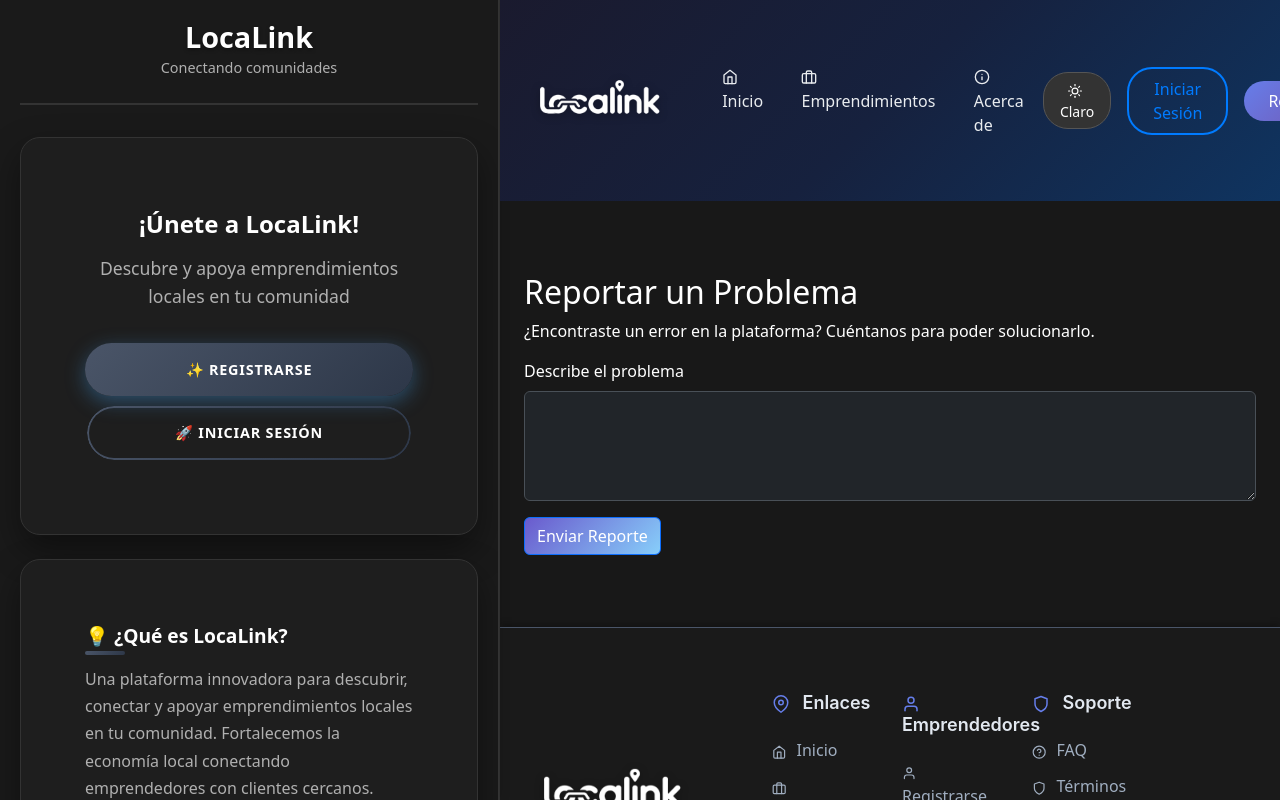
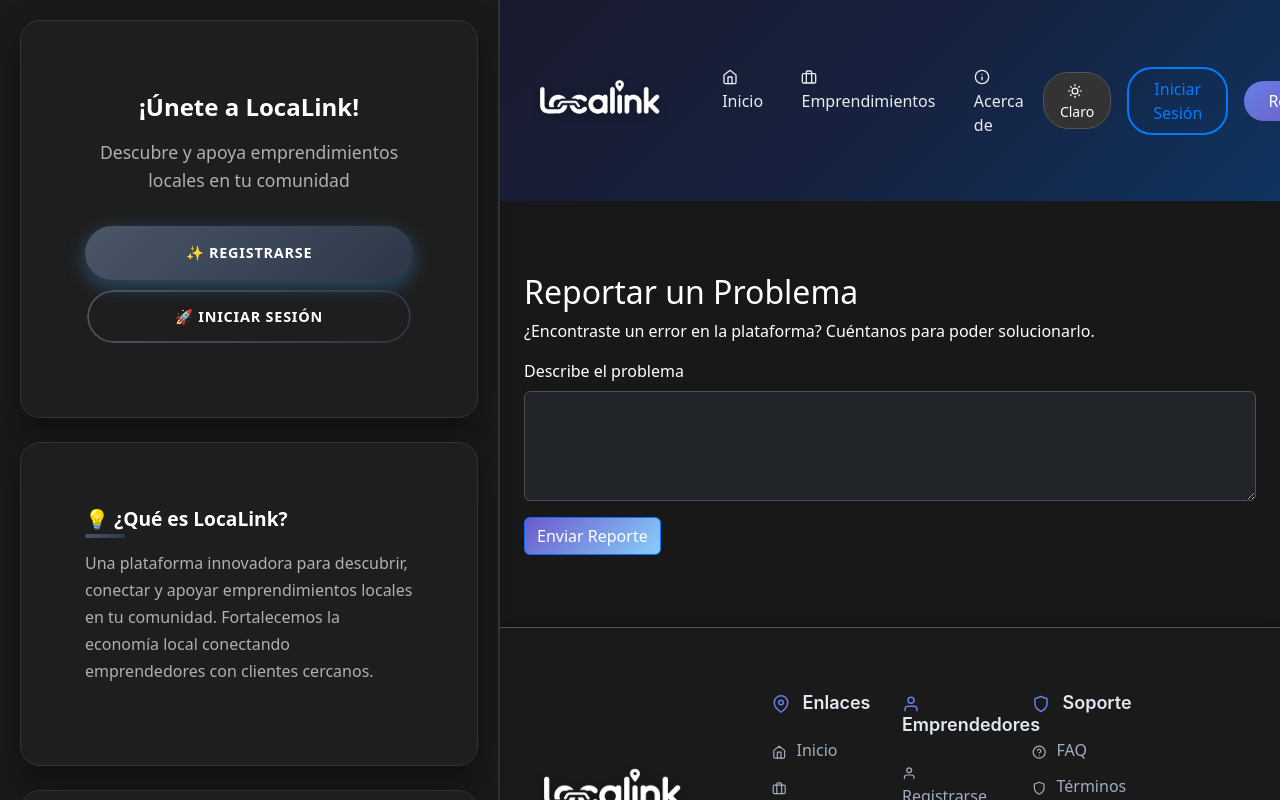
Before and after one commit to TochielVro/ProyectoDesarrolloSoftware, a React (Vite) app in the folder Frontend/: page /reportar-problema in a window 1280 px wide. Both pictures are taken after a click on the button "Oscuro". Shown: the top 800 px of the page. Built offline with nearby package versions, Linux system fonts and the light colour scheme.

Commit message:
Actualizacion del Sidebar.jsx

```diff
--- a/Frontend/src/Components/Sidebar.jsx
+++ b/Frontend/src/Components/Sidebar.jsx
@@ -73,12 +73,7 @@ const Sidebar = ({ darkMode, closeSidebar, isMobile }) => {
   }
 
   return (
-    <div className={`sidebar ${darkMode ? 'dark' : ''}`}>
-      {/* Brand section */}
-      <div className="sidebar-brand">
-        <h3>LocaLink</h3>
-        <small>Conectando comunidades</small>
-      </div>
+    <div className={`sidebar ${darkMode ? 'dark' : ''} ultra-compact`}>
 
       {/* Welcome/Auth Card */}
       {isLoggedIn ? (
@@ -177,19 +172,6 @@ const Sidebar = ({ darkMode, closeSidebar, isMobile }) => {
         </Card.Body>
       </Card>
 
-      {/* Tips Card */}
-      <Card className="features-card">
-        <Card.Body>
-          <h6 className="features-title">💭 Consejos</h6>
-          <p className="small">
-            {isLoggedIn
-              ? "Completa tu perfil y añade fotos de calidad para atraer más clientes."
-              : "Regístrate gratis y comienza a promocionar tu emprendimiento hoy mismo."
-            }
-          </p>
-        </Card.Body>
-      </Card>
-
       {/* Botón para cerrar en móvil (opcional) */}
       {isMobile && (
         <div className="text-center mt-3">
```
